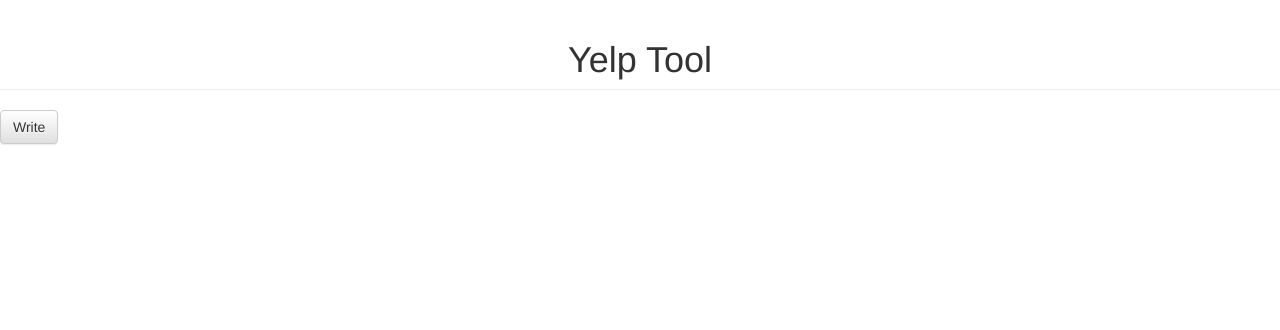
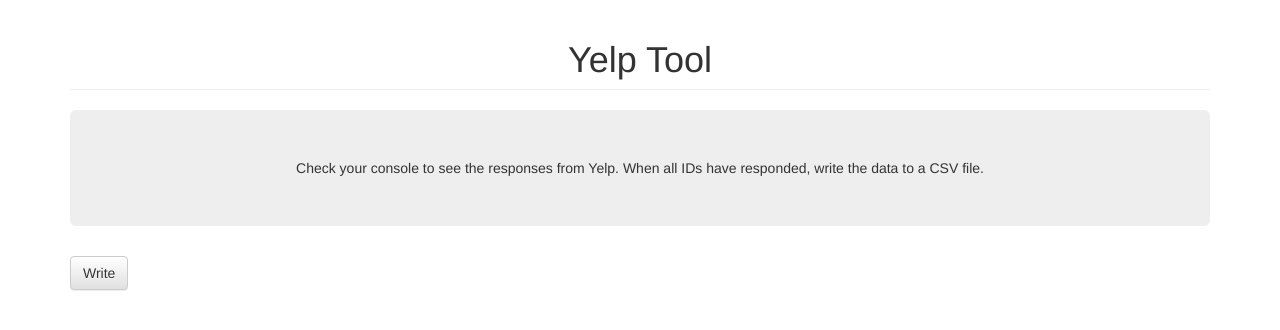
Before and after one commit to lfepp/yelp, a website: page public/views/call.html in a window 1280 px wide. Drawn offline with nearby package versions, Linux system fonts and the light colour scheme.

Commit message:
Fixed style on call.html and submit.html

```diff
--- a/public/views/call.html
+++ b/public/views/call.html
@@ -6,7 +6,10 @@
   <link rel="stylesheet" href="https://maxcdn.bootstrapcdn.com/bootstrap/3.3.5/css/bootstrap-theme.min.css">
 </head>
 <body>
-  <h1 class="page-header text-center">Yelp Tool</h1>
-  <a href="/write"><button class="btn btn-default">Write</button></a>
+  <div class="container">
+    <h1 class="page-header text-center">Yelp Tool</h1>
+    <p class="jumbotron text-center">Check your console to see the responses from Yelp. When all IDs have responded, write the data to a CSV file.</p>
+    <a href="/write"><button class="btn btn-default">Write</button></a>
+  </div>
 </body>
 </html>
```
Also changed, not shown: public/views/submit.html (+2 -2 lines).
